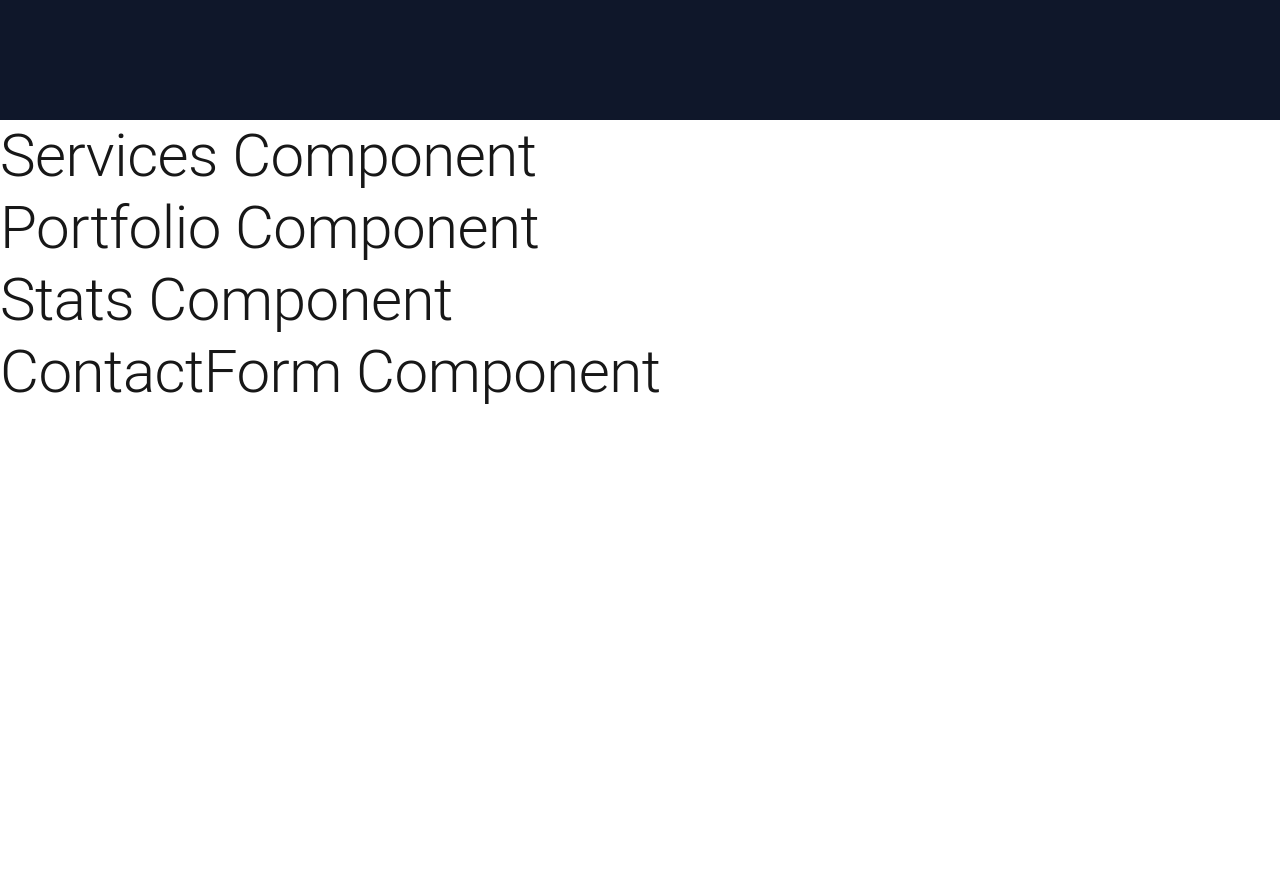
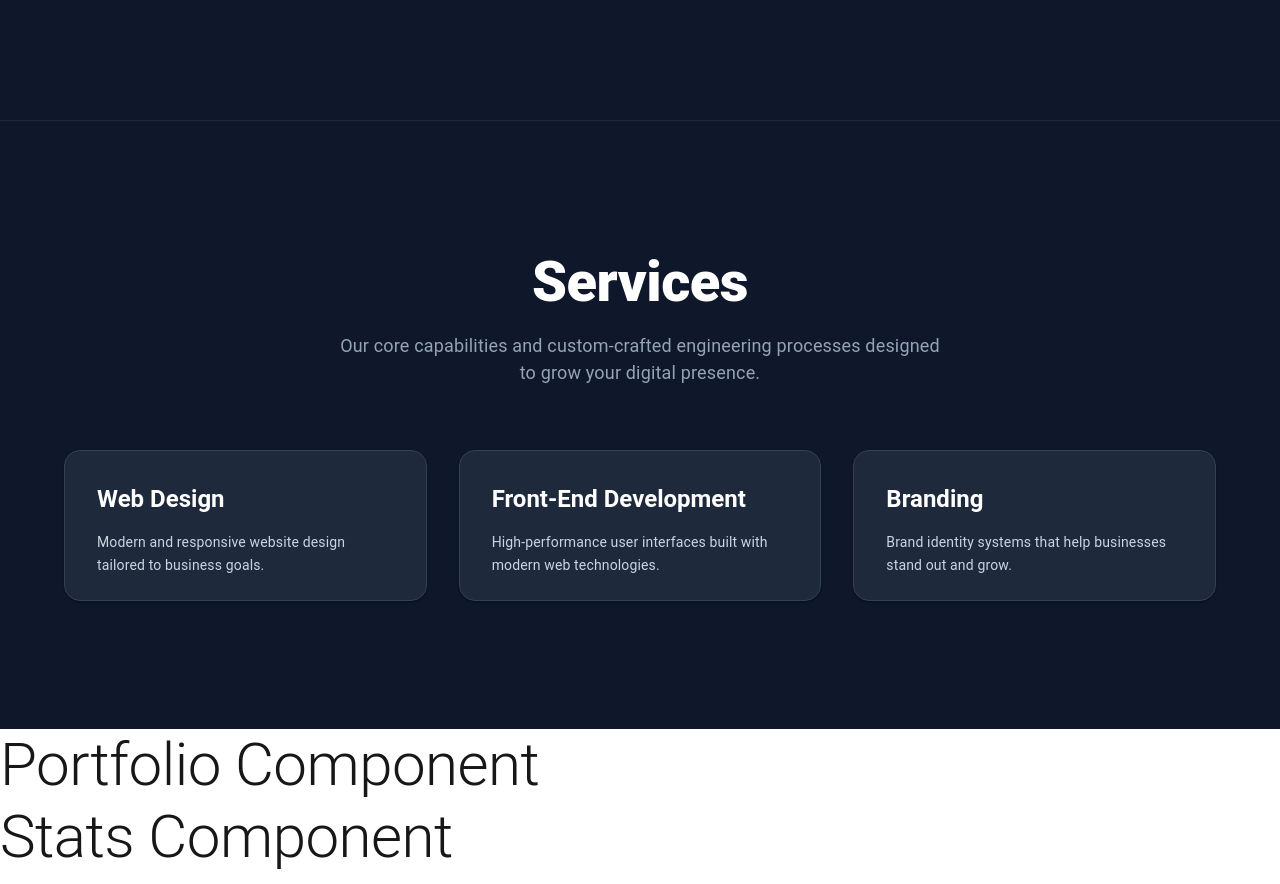
Before and after one commit to dolliecoder/Nova_Studio, a Next.js app: page / in a window 1280 px wide. Shown: the part 680-1564 px from the top of the page. Before the commit the page ends 1088 px from the top, so only its background shows below. Built offline with nearby package versions, Linux system fonts and the light colour scheme.

Commit message:
Implement services section with API integration

```diff
--- /dev/null
+++ b/src/app/api/services/route.ts
@@ -0,0 +1,31 @@
+import { NextResponse } from "next/server";
+
+export async function GET() {
+  try {
+    const services = [
+      {
+        id: 1,
+        title: "Web Design",
+        description: "Modern and responsive website design tailored to business goals."
+      },
+      {
+        id: 2,
+        title: "Front-End Development",
+        description: "High-performance user interfaces built with modern web technologies."
+      },
+      {
+        id: 3,
+        title: "Branding",
+        description: "Brand identity systems that help businesses stand out and grow."
+      }
+    ];
+
+    return NextResponse.json(services, { status: 200 });
+  } catch (error) {
+    console.error("GET /api/services error:", error);
+    return NextResponse.json(
+      { error: "Internal Server Error" },
+      { status: 500 }
+    );
+  }
+}
--- a/src/components/Services.tsx
+++ b/src/components/Services.tsx
@@ -1,12 +1,121 @@
 "use client";
 
-import React from "react";
-import { Box, Typography } from "@mui/material";
+import React, { useState, useEffect } from "react";
+import { Box, Container, Typography, Grid, Card, CardContent } from "@mui/material";
+
+interface Service {
+  id: number;
+  title: string;
+  description: string;
+}
 
 export default function Services() {
+  const [services, setServices] = useState<Service[]>([]);
+  const [loading, setLoading] = useState<boolean>(true);
+
+  useEffect(() => {
+    async function fetchServices() {
+      try {
+        const res = await fetch("/api/services");
+        if (res.ok) {
+          const data = await res.json();
+          setServices(data);
+        }
+      } catch (error) {
+        console.error("Failed to fetch services:", error);
+      } finally {
+        setLoading(false);
+      }
+    }
+    fetchServices();
+  }, []);
+
   return (
-    <Box>
-      <Typography variant="h2">Services Component</Typography>
+    <Box
+      component="section"
+      id="services"
+      sx={{
+        backgroundColor: "#0F172A",
+        py: { xs: 10, md: 16 },
+        borderTop: "1px solid #1E293B",
+      }}
+    >
+      <Container maxWidth="lg">
+        <Box sx={{ mb: { xs: 6, md: 8 }, textAlign: "center" }}>
+          <Typography
+            variant="h2"
+            sx={{
+              fontWeight: 800,
+              fontSize: { xs: "2rem", sm: "2.75rem", md: "3.5rem" },
+              color: "#FFFFFF",
+              mb: 2,
+            }}
+          >
+            Services
+          </Typography>
+          <Typography
+            variant="body1"
+            sx={{
+              color: "#94A3B8",
+              fontSize: { xs: "1rem", md: "1.125rem" },
+              maxWidth: "600px",
+              mx: "auto",
+            }}
+          >
+            Our core capabilities and custom-crafted engineering processes designed to grow your digital presence.
+          </Typography>
+        </Box>
+
+        {loading ? (
+          <Box sx={{ display: "flex", justifyContent: "center", py: 4 }}>
+            <Typography sx={{ color: "#CBD5E1" }}>Loading services...</Typography>
+          </Box>
+        ) : (
+          <Grid container spacing={4}>
+            {services.map((service) => (
+              <Grid size={{ xs: 12, sm: 6, md: 4 }} key={service.id}>
+                <Card
+                  sx={{
+                    height: "100%",
+                    backgroundColor: "#1E293B",
+                    borderRadius: "16px",
+                    border: "1px solid #334155",
+                    transition: "transform 0.3s ease-in-out, box-shadow 0.3s ease-in-out",
+                    "&:hover": {
+                      transform: "translateY(-6px)",
+                      boxShadow: "0 10px 20px rgba(0, 0, 0, 0.3)",
+                      borderColor: "#475569",
+                    },
+                  }}
+                >
+                  <CardContent sx={{ p: { xs: 3, md: 4 } }}>
+                    <Typography
+                      variant="h5"
+                      component="h3"
+                      sx={{
+                        fontWeight: 700,
+                        color: "#FFFFFF",
+                        mb: 2,
+                      }}
+                    >
+                      {service.title}
+                    </Typography>
+                    <Typography
+                      variant="body2"
+                      sx={{
+                        color: "#CBD5E1",
+                        lineHeight: 1.6,
+                      }}
+                    >
+                      {service.description}
+                    </Typography>
+                  </CardContent>
+                </Card>
+              </Grid>
+            ))}
+          </Grid>
+        )}
+      </Container>
     </Box>
   );
 }
```
